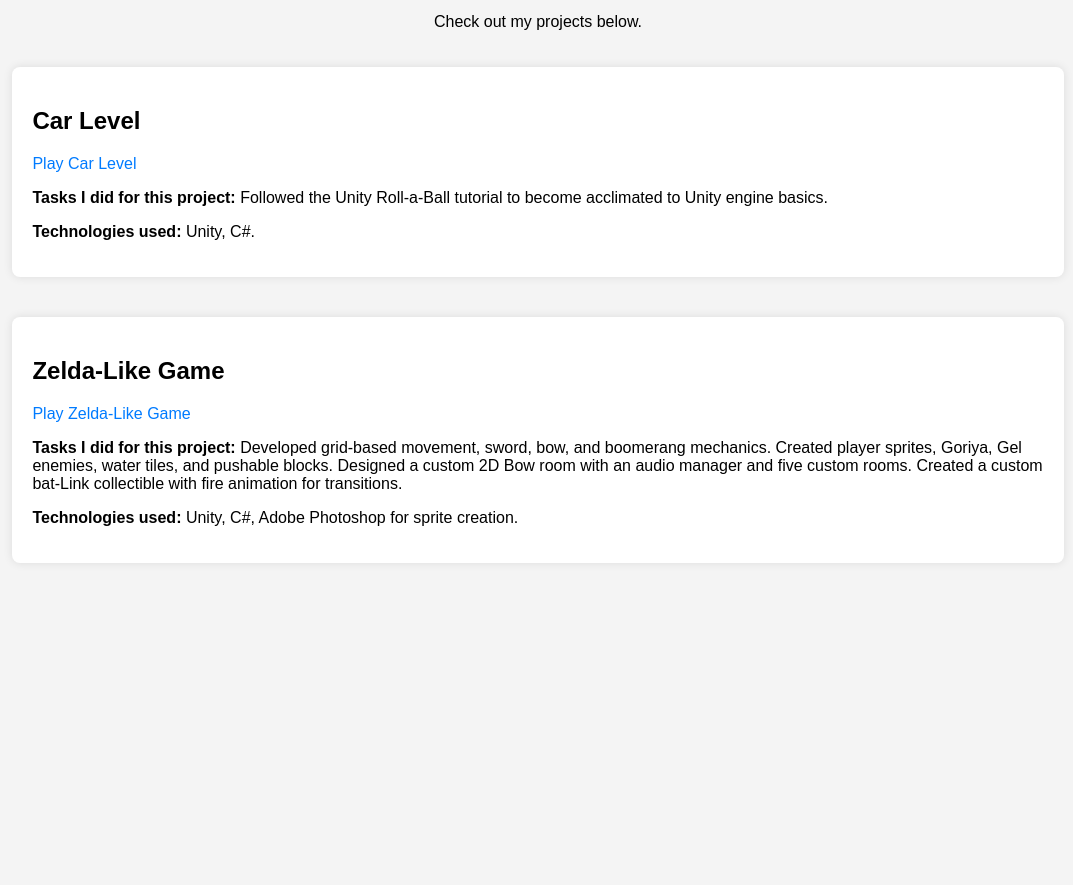
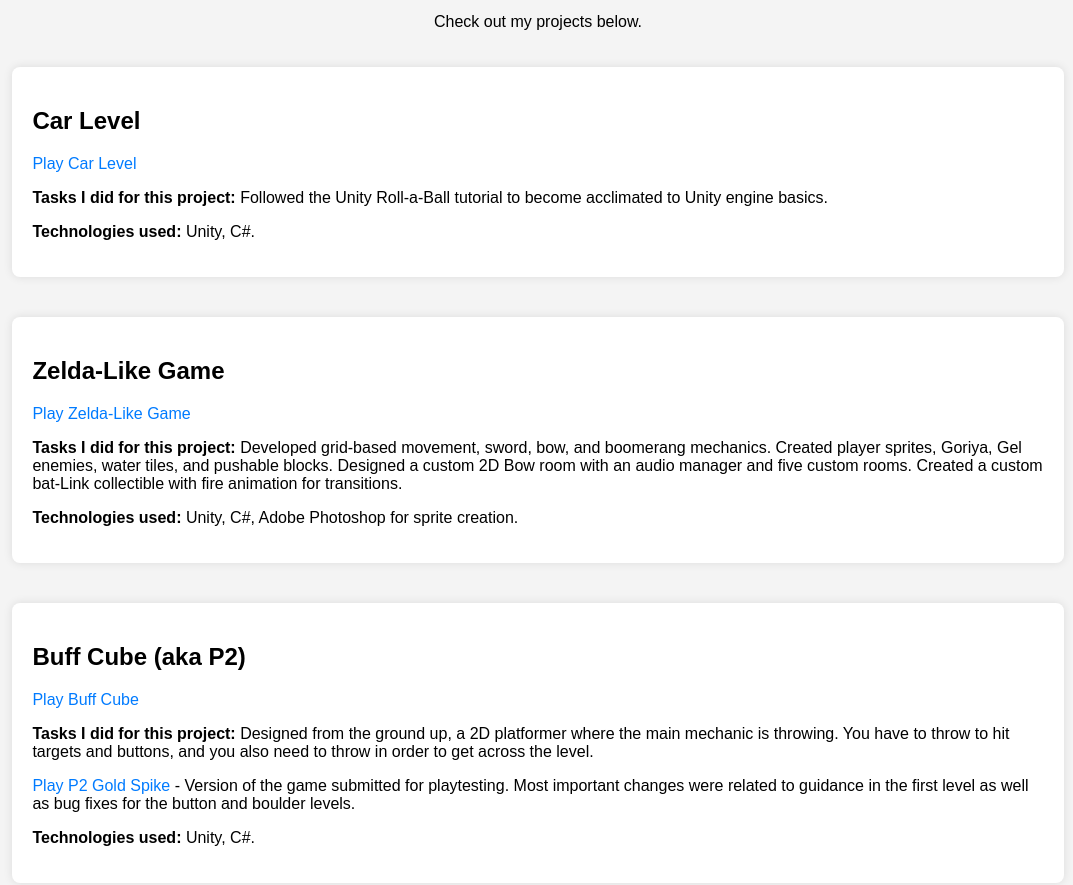
Before and after one commit to fcolson/fcolson.github.io, a plain HTML site: page index.html in a window 1280 px wide. Shown: the part 129-1014 px from the top of the page, without its empty margins (102-1175 px from the left). Before the commit the page ends 800 px from the top, so only its background shows below. Drawn offline with Linux system fonts and the light colour scheme.

Commit message:
Update index.html

```diff
--- a/index.html
+++ b/index.html
@@ -39,5 +39,13 @@
         <p><strong>Technologies used:</strong> Unity, C#, Adobe Photoshop for sprite creation.</p>
     </div>
 
+    <div class="project">
+        <h2>Buff Cube (aka P2)</h2>
+        <p><a href="https://fcolson.itch.io/p2-gold">Play Buff Cube</a></p>
+        <p><strong>Tasks I did for this project:</strong> Designed from the ground up, a 2D platformer where the main mechanic is throwing. You have to throw to hit targets and buttons, and you also need to throw in order to get across the level.</p>
+        <p><a href="https://fcolson.itch.io/p2-gold-spike">Play P2 Gold Spike</a> - Version of the game submitted for playtesting. Most important changes were related to guidance in the first level as well as bug fixes for the button and boulder levels.</p>
+        <p><strong>Technologies used:</strong> Unity, C#.</p>
+    </div>
+
 </body>
 </html>
```
